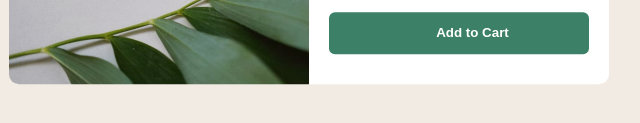
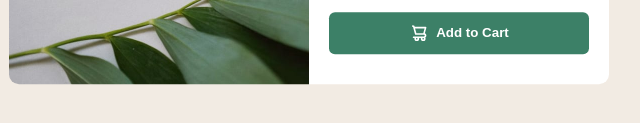
Before and after one commit to SanjuakaSanjay/product-preview-card-frontendmentor-challenge, a plain HTML site: page index.html in a window 1280 px wide. Shown: the part 523-646 px from the top of the page, 351-991 px from the left. Drawn offline with Linux system fonts and the light colour scheme; the site is published under a folder, as on GitHub Pages, so addresses that start at the root find nothing.

Commit message:
cart icon issue resolved

```diff
--- a/style.css
+++ b/style.css
@@ -92,7 +92,7 @@ body {
 }
 
 button .icon-cart {
-    background: url('/images/icon-cart.svg');
+    background: url('images/icon-cart.svg');
     background-repeat: no-repeat;
     background-position: center;
 
```
